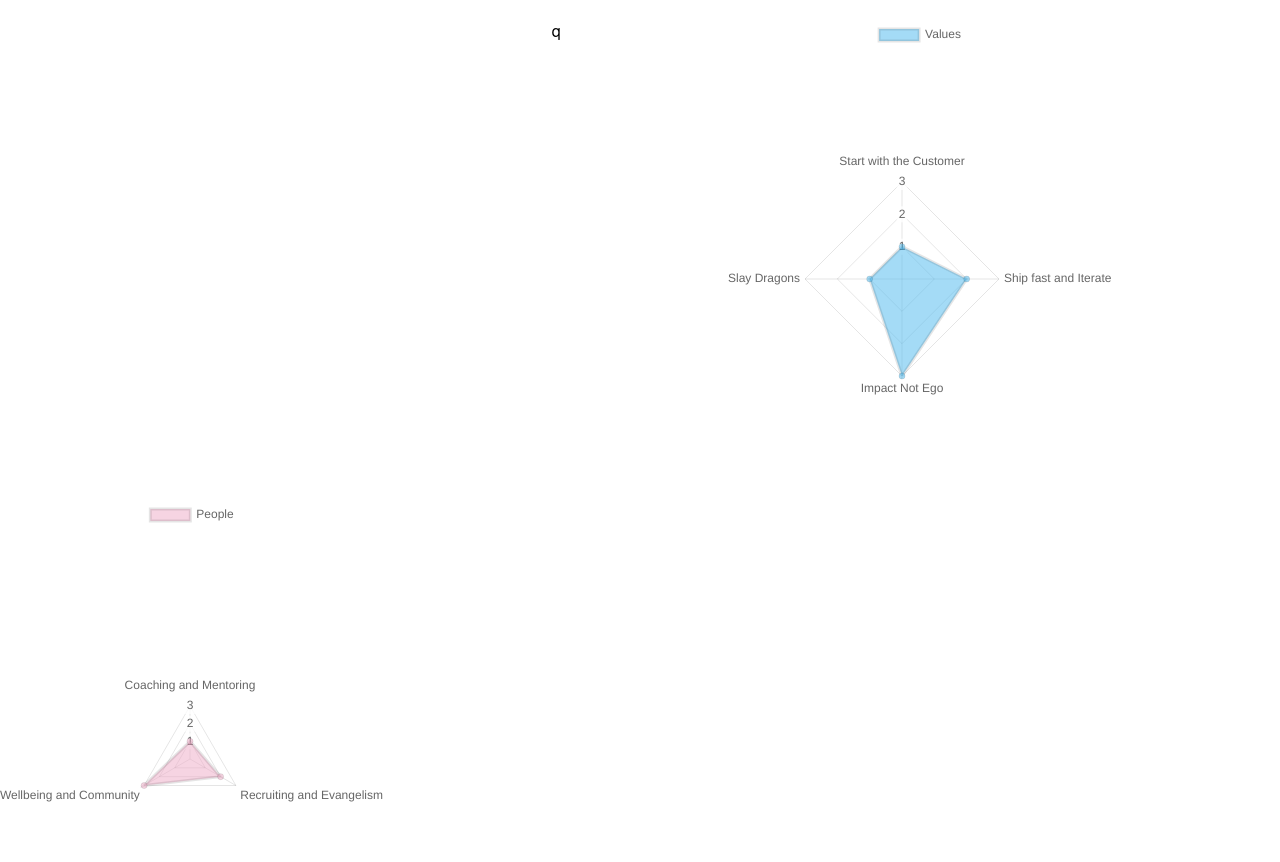
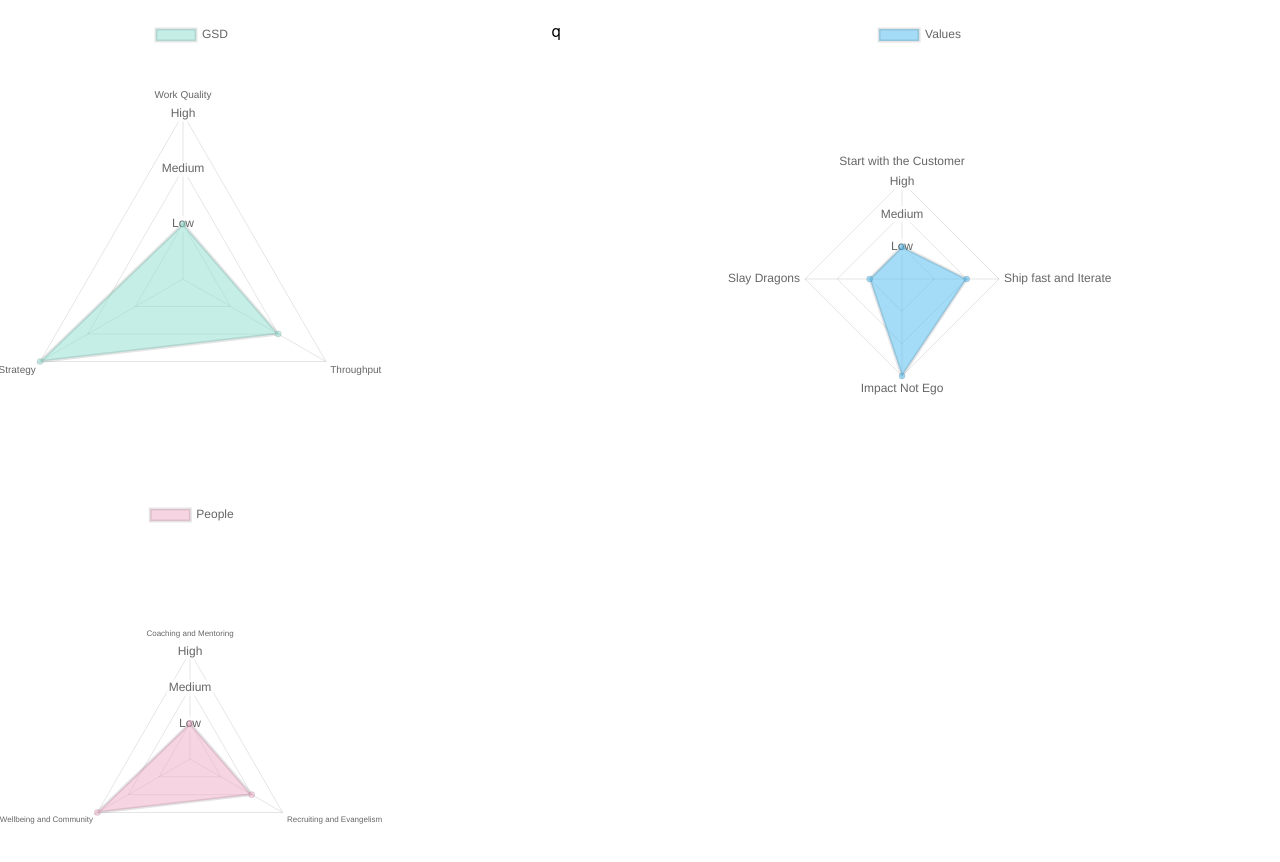
Before and after one commit to benomahony/frosty_austin, a plain HTML site: page index.html in a window 1280 px wide. Shown: the part 70-932 px from the top of the page. Drawn offline with nearby package versions, Linux system fonts and the light colour scheme.

Commit message:
removed numbers

```diff
--- a/index.html
+++ b/index.html
@@ -93,13 +93,18 @@
           }
         }
       }
-    }
+
 
     var ctx1 = document.getElementById('GSD').getContext('2d');
     window.test = new Chart(ctx1, options);
   </script>
 
   <script>
+    var notations = {
+    1:"Low",
+    2:"Medium",
+    3:"High"
+}
     var options = {
       type: 'radar',
       data: {
@@ -129,7 +134,10 @@
           ticks: {
             max: 3,
             min: 0,
-            stepSize: 1
+            stepSize: 1,
+            callback: function (value, index, values) {
+              return notations[value];
+              }
           },
           pointLabels: {
             fontSize: 12
@@ -142,6 +150,11 @@
     window.test = new Chart(ctx2, options);
   </script>
     <script>
+    var notations = {
+    1:"Low",
+    2:"Medium",
+    3:"High"
+}
     var options = {
       type: 'radar',
       data: {
@@ -174,10 +187,13 @@
           ticks: {
             max: 3,
             min: 0,
-            stepSize: 1
+            stepSize: 1,
+            callback: function (value, index, values) {
+              return notations[value];
+              }
           },
           pointLabels: {
-            fontSize: 12
+            fontSize: 8
           }
         }
       }
```
